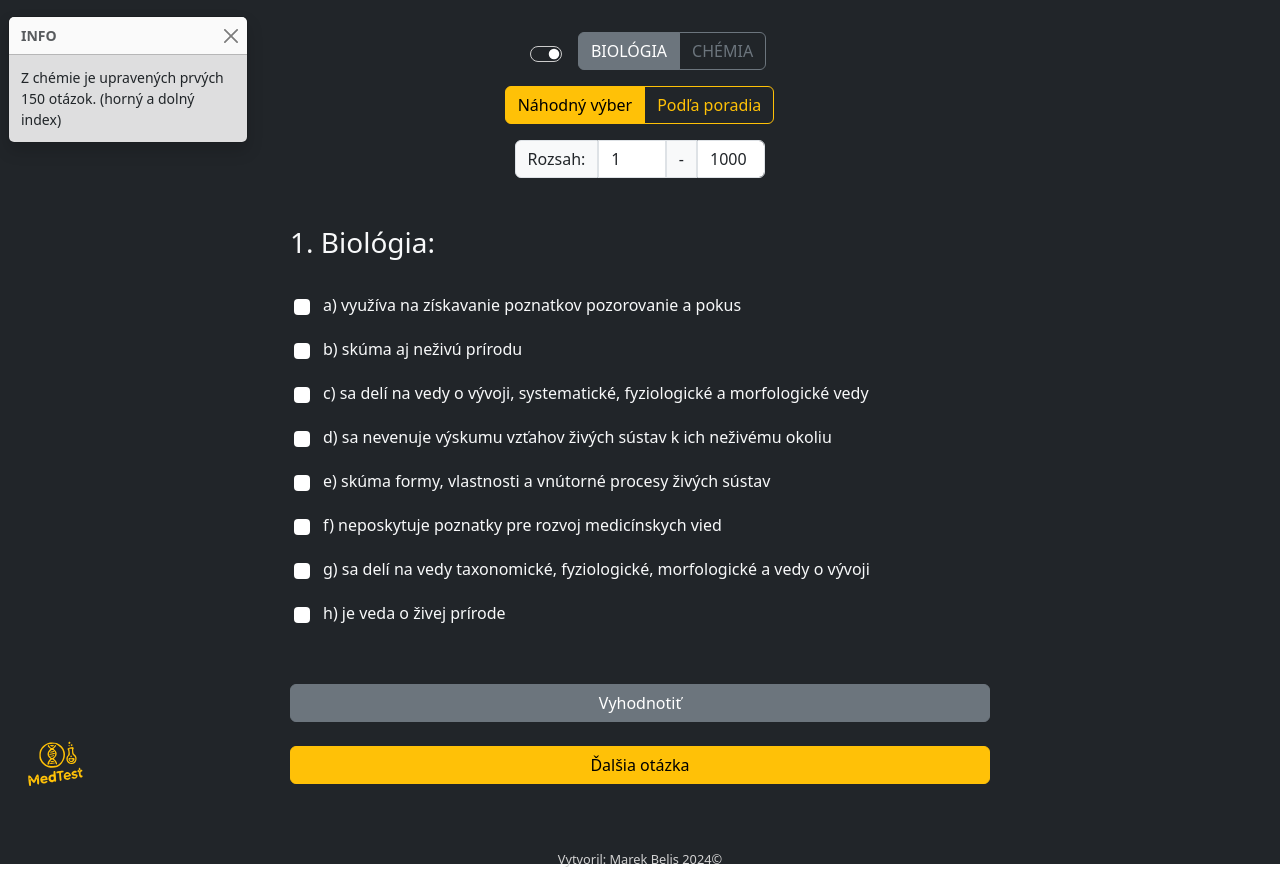
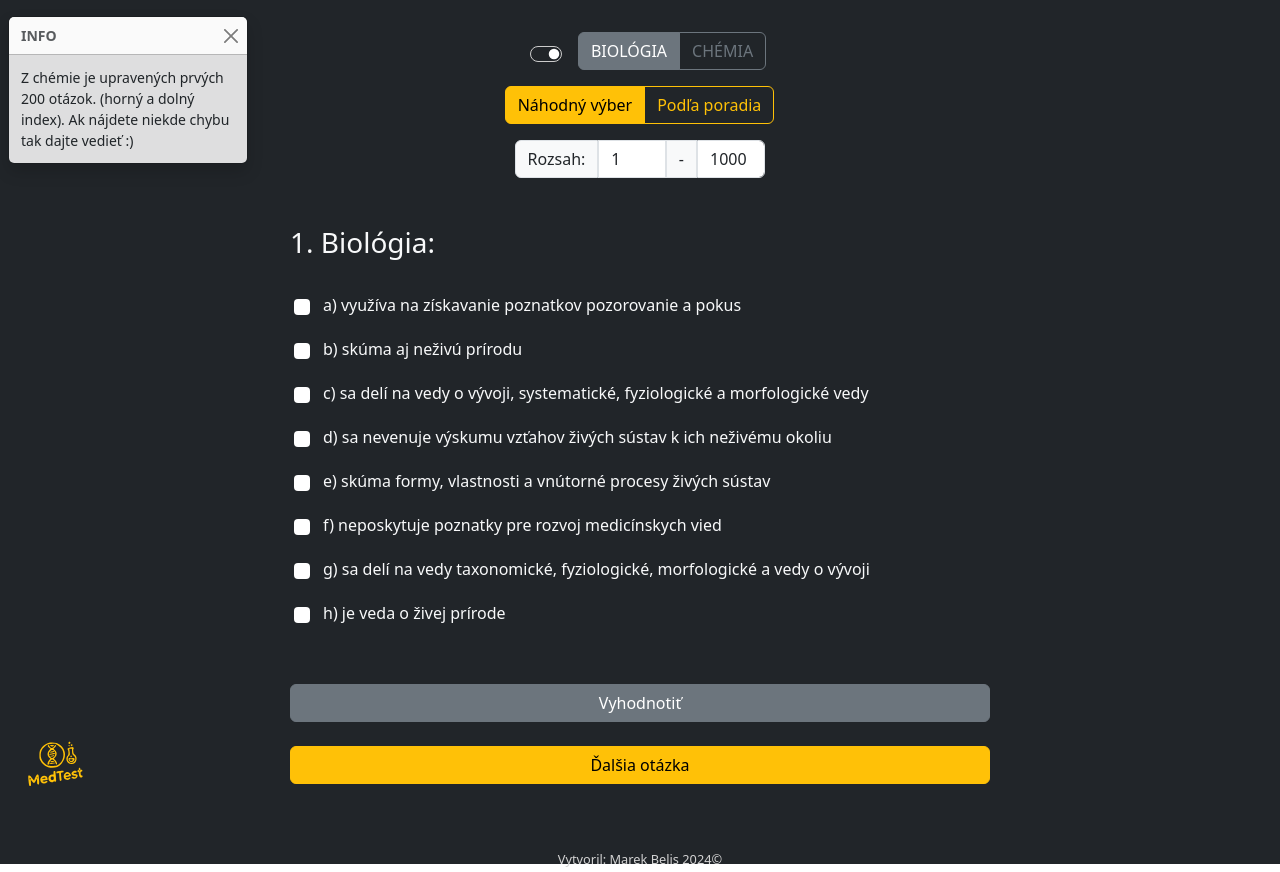
Before and after one commit to demoMedTest/demoMTest, a React (Vite) app: page / in a window 1280 px wide. Built offline with nearby package versions, Linux system fonts and the light colour scheme.

Commit message:
info msg update +5s

```diff
--- a/src/components/Question.jsx
+++ b/src/components/Question.jsx
@@ -84,7 +84,7 @@ export default function Question() {
       setTimeout(() => {
         let info = document.getElementById("infoBox");
         info.style.display = "none";
-      },10000);
+      },15000);
 
   }, []);
 
@@ -372,7 +372,7 @@ export default function Question() {
     <button type="button" className="btn-close" data-bs-dismiss="toast" aria-label="Close"></button>
   </div>
   <div className="toast-body">
-    Z chémie je upravených prvých 150 otázok. (horný a dolný index)
+    Z chémie je upravených prvých 200 otázok. (horný a dolný index). Ak nájdete niekde chybu tak dajte vedieť :)
   </div>
 </div>
     </div>
```
